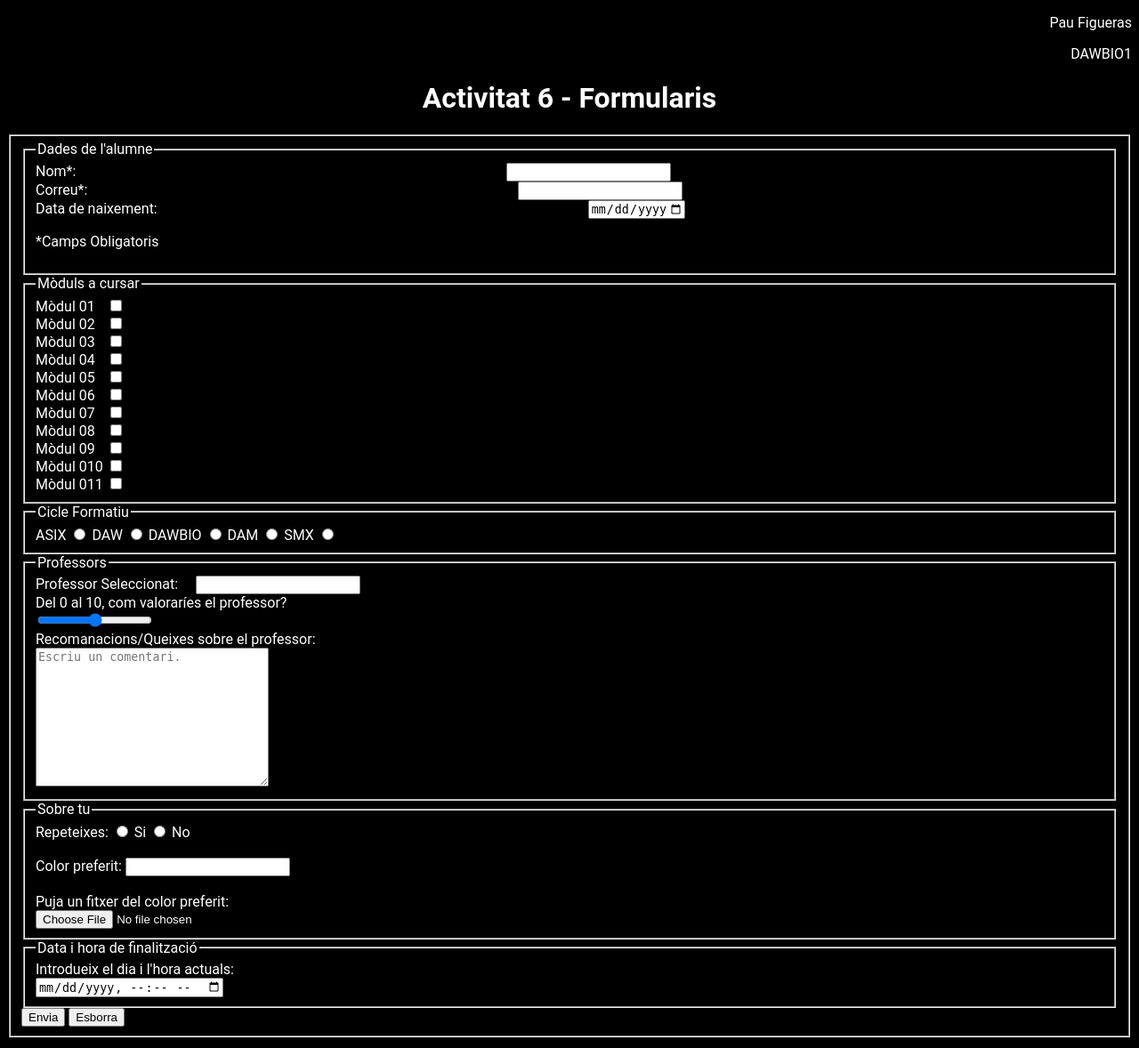
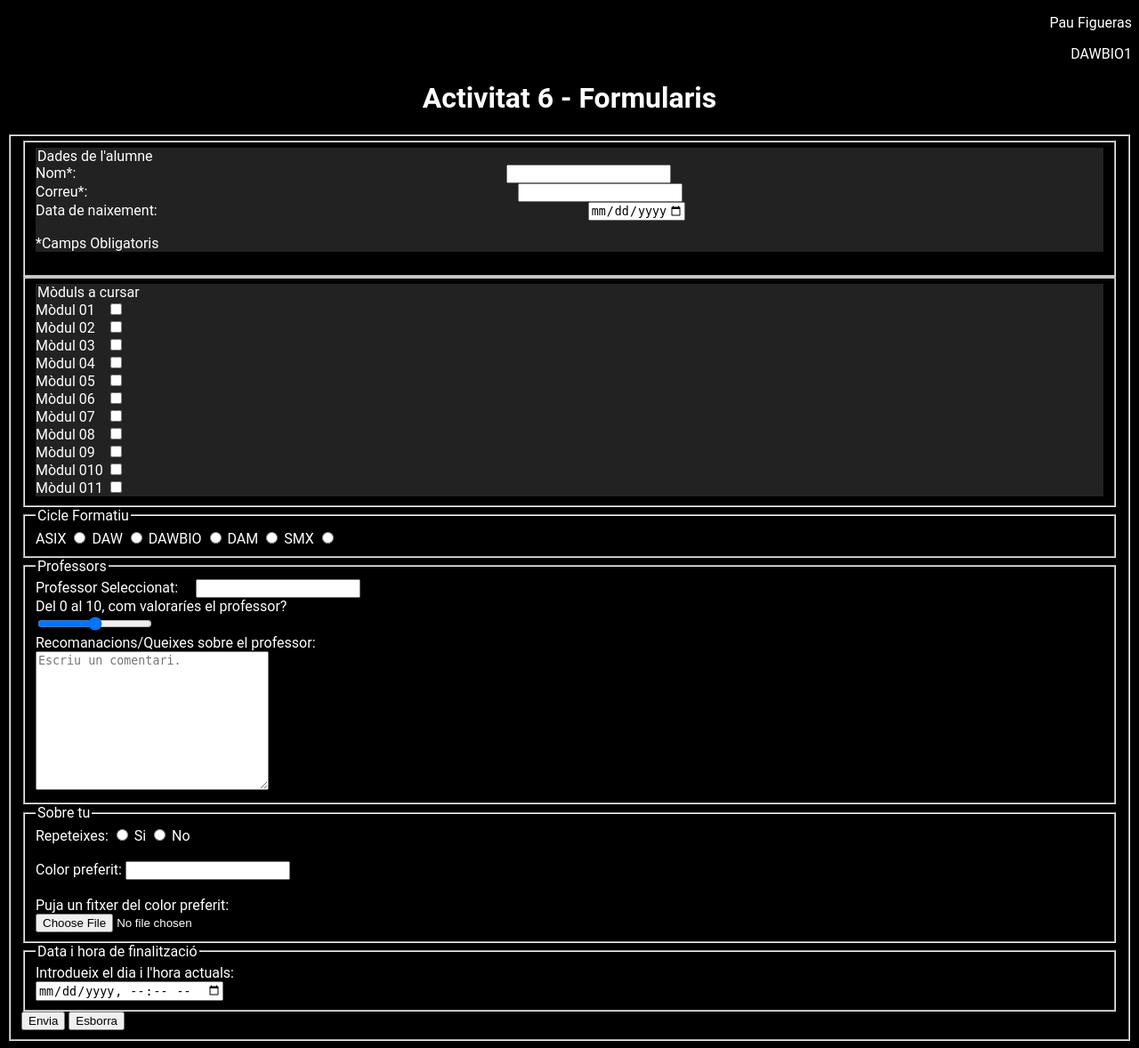
Before and after one commit to pswsm/pswsm-repo, a PHP site: page / in a window 1280 px wide. Shown: the whole page at 89% size. Run offline with PHP 8.4, Linux system fonts and the light colour scheme.

Commit message:
Probably added something to this activity

```diff
--- a/html/activitat6/css/master.css
+++ b/html/activitat6/css/master.css
@@ -16,3 +16,9 @@ input[type=text], input[type=mail], input[type=date]{
   margin-left: 40%;
   margin-right: 35%;
 }
+
+fieldset > div {
+  width: 100%;
+  height: 100%;
+  background-color: #222;
+}
--- a/html/activitat6/index.html
+++ b/html/activitat6/index.html
@@ -15,6 +15,7 @@
   <form action="accio.php" method="post" target="_self">
     <fieldset>
       <fieldset>
+        <div>
         <legend>Dades de l'alumne</legend>
           <label for="nomalu">Nom*: </label>
           <input id="nomalu" type="text" name="nomalu" required>
@@ -26,8 +27,10 @@
           <input type="date" min="1970-01-01" max="2021-12-31" name="nascut" id="nascut">
           <br>
           <p>*Camps Obligatoris</p>
+        </div>
       </fieldset>
       <fieldset>
+        <div>
           <legend>Mòduls a cursar</legend>
           <label for="m01">Mòdul 01&numsp;</label>
           <input id="m01" type="checkbox" name="m01">
@@ -61,6 +64,7 @@
           <br>
           <label for="m011">Mòdul 011</label>
           <input id="m011" type="checkbox" name="m011">
+        </div>
       </fieldset>
       <fieldset>
         <legend>Cicle Formatiu</legend>
```
Lines whose indentation alone changed are shown as unchanged.
